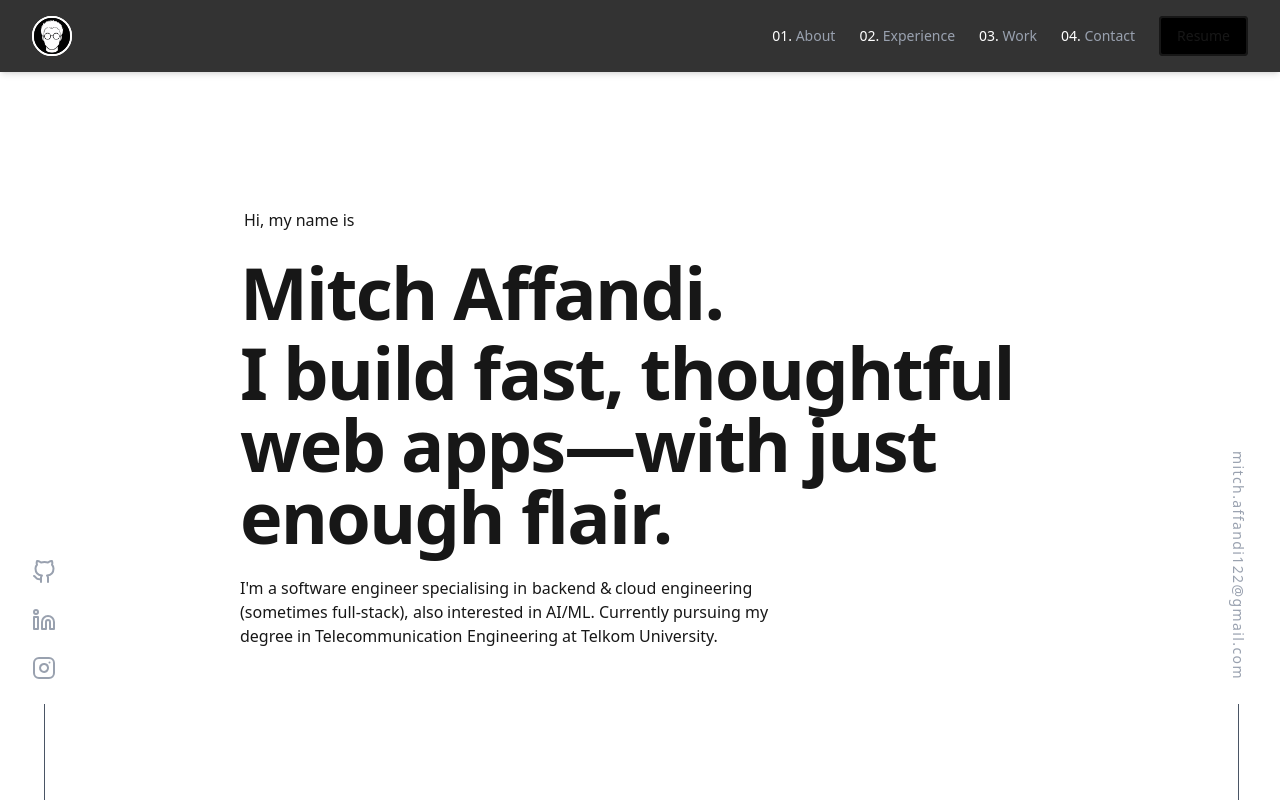
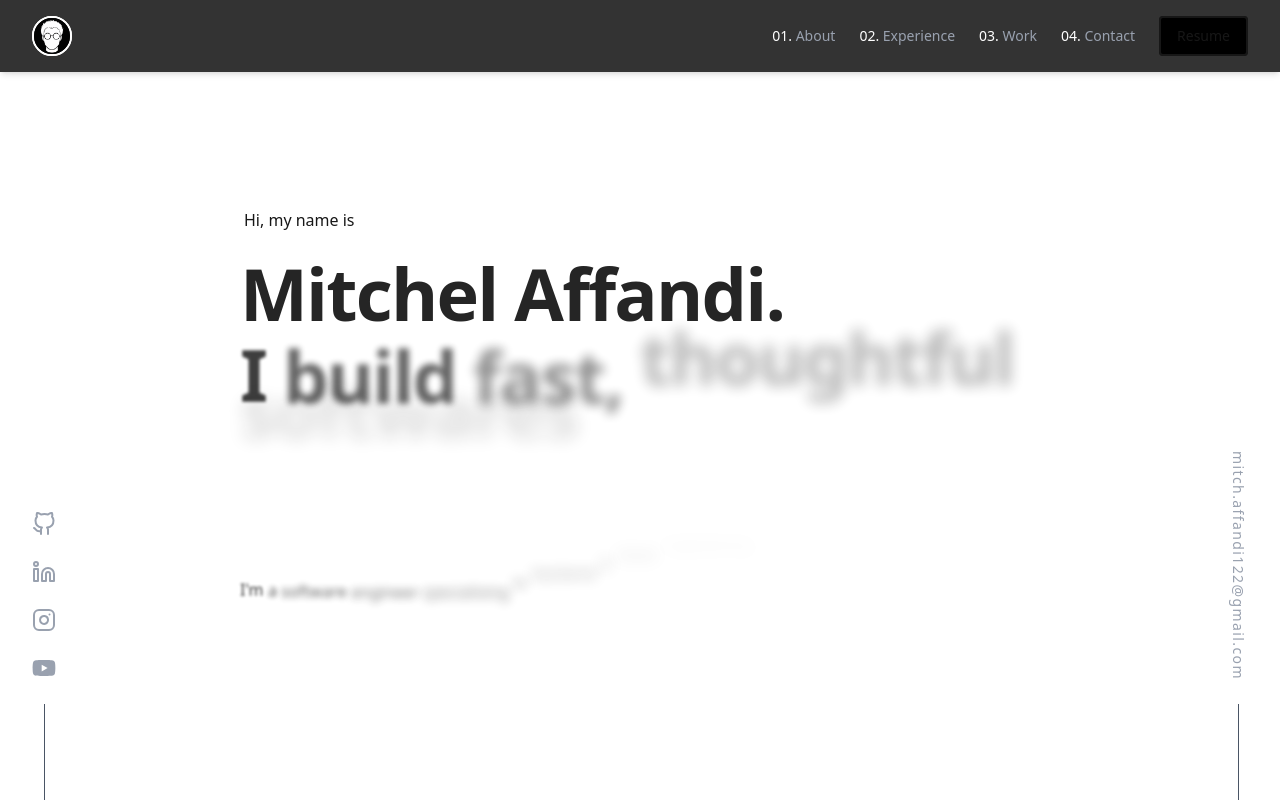
Before and after one commit to mitcheltastic/portoweb-v1, a Next.js app: page / in a window 1280 px wide. Shown: the top 802 px of the page. Built offline with nearby package versions, Linux system fonts and the light colour scheme.

Commit message:
hero section corrected

```diff
--- a/src/components/HeroSection.tsx
+++ b/src/components/HeroSection.tsx
@@ -1,11 +1,31 @@
 "use client"; // client for animations
 
 import { motion } from "framer-motion";
+import { useState, useEffect } from "react"; // Added imports for state/timing control
 import BlurText from "./BlurText";
 
 const HeroSection = () => {
+  // State to track if the required delay (matching the splash screen) has passed
+  const [isReady, setIsReady] = useState(false);
+
+  useEffect(() => {
+    // Total duration of SplashScreen phases (300 + 3000 + 500 + 1500 + 800 = 6100ms)
+    const SPLASH_DURATION_MS = 5600;
+
+    // Start a timer to set the component state to 'ready' after the splash screen finishes
+    const timer = setTimeout(() => {
+      setIsReady(true);
+    }, SPLASH_DURATION_MS);
+
+    return () => clearTimeout(timer);
+  }, []); // Run only on mount
+
   return (
     <section id="hero" className="min-h-[75vh] flex flex-col justify-center mb-24">
+      {/* Conditionally render all animated content only after the splash screen delay */}
+      {isReady && (
+        <>
+          {/* 1. "Hi, my name is" - Reverted to original fast delay (0.1s) */}
           <motion.p
             initial={{ opacity: 0, y: 20 }}
             animate={{ opacity: 1, y: 0 }}
@@ -15,36 +35,39 @@ const HeroSection = () => {
             Hi, my name is
           </motion.p>
 
+          {/* 2. "Mitch Affandi." - Reverted to original fast delay (0.2s) */}
           <motion.h1
             initial={{ opacity: 0, y: 20 }}
             animate={{ opacity: 1, y: 0 }}
             transition={{ duration: 0.5, delay: 0.2 }}
             className="text-4xl sm:text-6xl md:text-7xl font-bold text-lightest-slate tracking-tight"
           >
-        Mitch Affandi.
+            Mitchel Affandi.
           </motion.h1>
 
-      {/* Animated tagline */}
+          {/* 3. Animated tagline (BlurText) - Reverted to original fast delay (120ms) */}
           <BlurText
-        text="I build fast, thoughtful web apps—with just enough flair."
-        delay={120}
+            text="I build fast, thoughtful softwares - with just enough flair."
+            delay={120} // Original stagger delay
             animateBy="words"
             direction="top"
             className="text-4xl sm:text-6xl md:text-7xl font-bold text-slate mt-2 tracking-tight"
             onAnimationComplete={() => console.log("Hero tagline animation complete")}
           />
 
-      {/* Animated bio paragraph (word-by-word) */}
+          {/* 4. Animated bio paragraph (BlurText) - Reverted to original fast delay (60ms) */}
           <BlurText
             text="I'm a software engineer specialising in backend & cloud engineering (sometimes full-stack), also interested in AI/ML. Currently pursuing my degree in Telecommunication Engineering at Telkom University."
-        delay={60}                 // a touch quicker than the headline
-        animateBy="words"          // or "chars" if you want finer granularity
+            delay={60} // Original stagger delay
+            animateBy="words"
             direction="top"
             className="max-w-xl mt-6 text-slate"
             // Optional fine-tuning:
             // stepDuration={0.28}
             // easing={(t) => t}
           />
+        </>
+      )}
     </section>
   );
 };
--- a/src/components/SplashScreen.tsx
+++ b/src/components/SplashScreen.tsx
@@ -192,7 +192,7 @@ const SplashScreen: React.FC<SplashScreenProps> = ({ isLoading }) => {
               `}
               style={{ color: textColor }}
             >
-              INTJ-A (The Mastermind)
+              Mitch Affandi | INTJ-A (The Mastermind)
             </p>
           </div>
         </div>
--- a/src/components/leftsidebar.tsx
+++ b/src/components/leftsidebar.tsx
@@ -1,4 +1,5 @@
 // frontend/src/components/LeftSidebar.tsx
+import { FaYoutube } from 'react-icons/fa';
 import { FiGithub, FiLinkedin, FiInstagram } from 'react-icons/fi';
 
 const LeftSidebar = () => {
@@ -8,6 +9,7 @@ const LeftSidebar = () => {
         <li><a href="https://github.com/mitcheltastic" target="_blank" rel="noopener noreferrer" className="text-gray-400 hover:text-cyan-400 text-2xl transition-all hover:-translate-y-1"><FiGithub /></a></li>
         <li><a href="https://linkedin.com/in/mitchaff" target="_blank" rel="noopener noreferrer" className="text-gray-400 hover:text-cyan-400 text-2xl transition-all hover:-translate-y-1"><FiLinkedin /></a></li>
         <li><a href="https://www.instagram.com/mtchffnd" target="_blank" rel="noopener noreferrer" className="text-gray-400 hover:text-cyan-400 text-2xl transition-all hover:-translate-y-1"><FiInstagram /></a></li>
+        <li><a href="https://www.youtube.com/@MitchelAffandi" target="_blank" rel="noopener noreferrer" className="text-gray-400 hover:text-cyan-400 text-2xl transition-all hover:-translate-y-1"><FaYoutube /></a></li>
       </ul>
       <div className="w-px h-24 bg-gray-600 mt-6"></div>
     </div>
```
Also changed, not shown: src/components/header.tsx (line endings or trailing spaces). Lines whose indentation alone changed are shown as unchanged.
